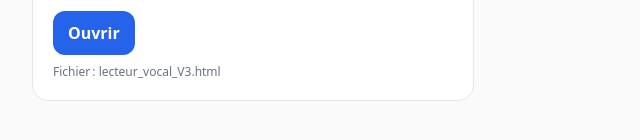
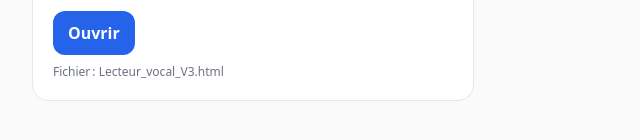
Before and after one commit to sandrine-crypto/Dicter, a plain HTML site: page index.html in a window 1280 px wide. Shown: the part 554-694 px from the top of the page, 158-798 px from the left. Drawn offline with Linux system fonts and the light colour scheme.

Commit message:
Update index.html

```diff
--- a/index.html
+++ b/index.html
@@ -41,8 +41,8 @@
        <div class="card">
         <div class="title">Lecteur vocal 2 colonnes V3</div>
         <div class="desc">Lire ligne par ligne « texte + nombre » avec virgule décimale.</div>
-        <a class="btn primary" href="lecteur_vocal_V3.html">Ouvrir</a>
-        <div class="small">Fichier : lecteur_vocal_V3.html</div>
+        <a class="btn primary" href="Lecteur_vocal_V3.html">Ouvrir</a>
+        <div class="small">Fichier : Lecteur_vocal_V3.html</div>
       </div>
     </section>
   </main>
```
